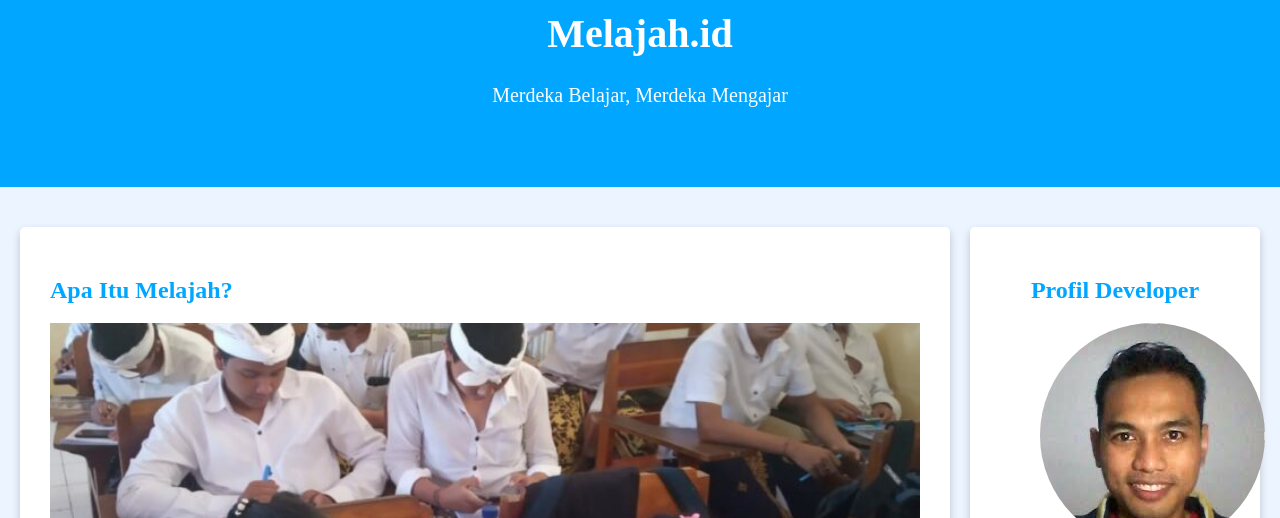
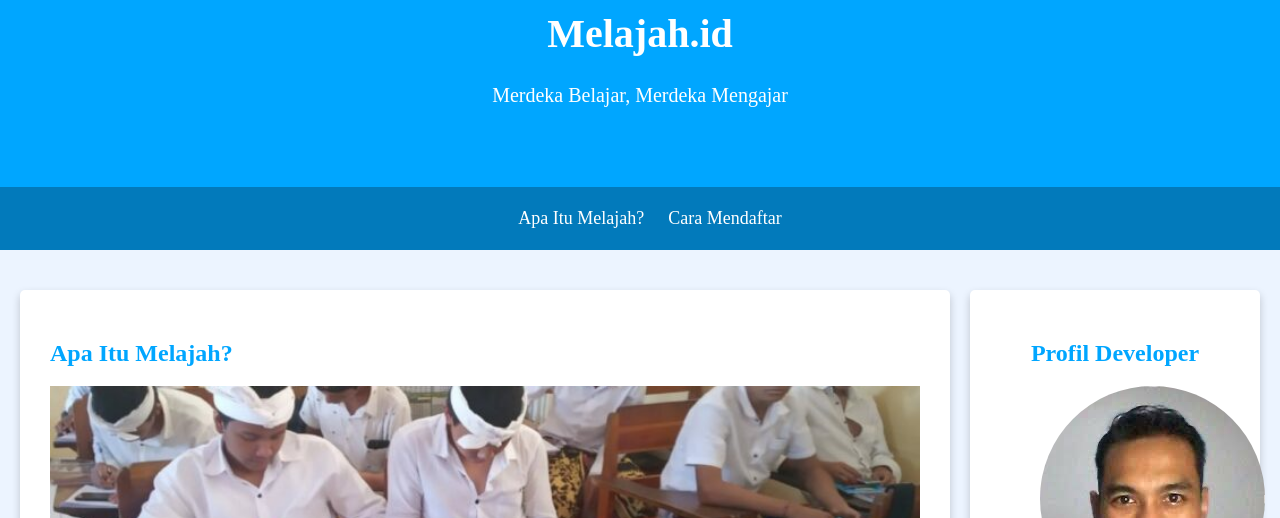
Before and after one commit to omrobbie/dicoding-belajar-dasar-pemrograman-web, a plain HTML site: page index.html in a window 1280 px wide. Shown: the part 282-800 px from the top of the page. Drawn offline with Linux system fonts and the light colour scheme.

Commit message:
add header navigator

```diff
--- a/assets/css/style.css
+++ b/assets/css/style.css
@@ -19,6 +19,26 @@
     text-align: center;
     color: white;
     background-color: #00a6ff;
+}
+
+header nav {
+	top: 0;
+    padding: 5px;
+	position: sticky;
+    background-color: #027abb;
+}
+
+header nav li {
+    display: inline;
+	list-style-type: none;
+	margin-right: 20px;
+}
+
+header nav a {
+    font-size: 18px;
+	font-weight: 400;
+	text-decoration: none;
+	color: white;
 }
 
 main {
--- a/index.html
+++ b/index.html
@@ -13,7 +13,12 @@
             <h1>Melajah.id</h1>
             <p>Merdeka Belajar, Merdeka Mengajar</p>
         </div>
-        <nav></nav>
+        <nav>
+            <ul>
+                <li><a href="#apa-itu-melajah">Apa Itu Melajah?</a></li>
+                <li><a href="#cara-mendaftar">Cara Mendaftar</a></li>
+            </ul>
+        </nav>
     </header>
     <main>
         <div id="content">
```
